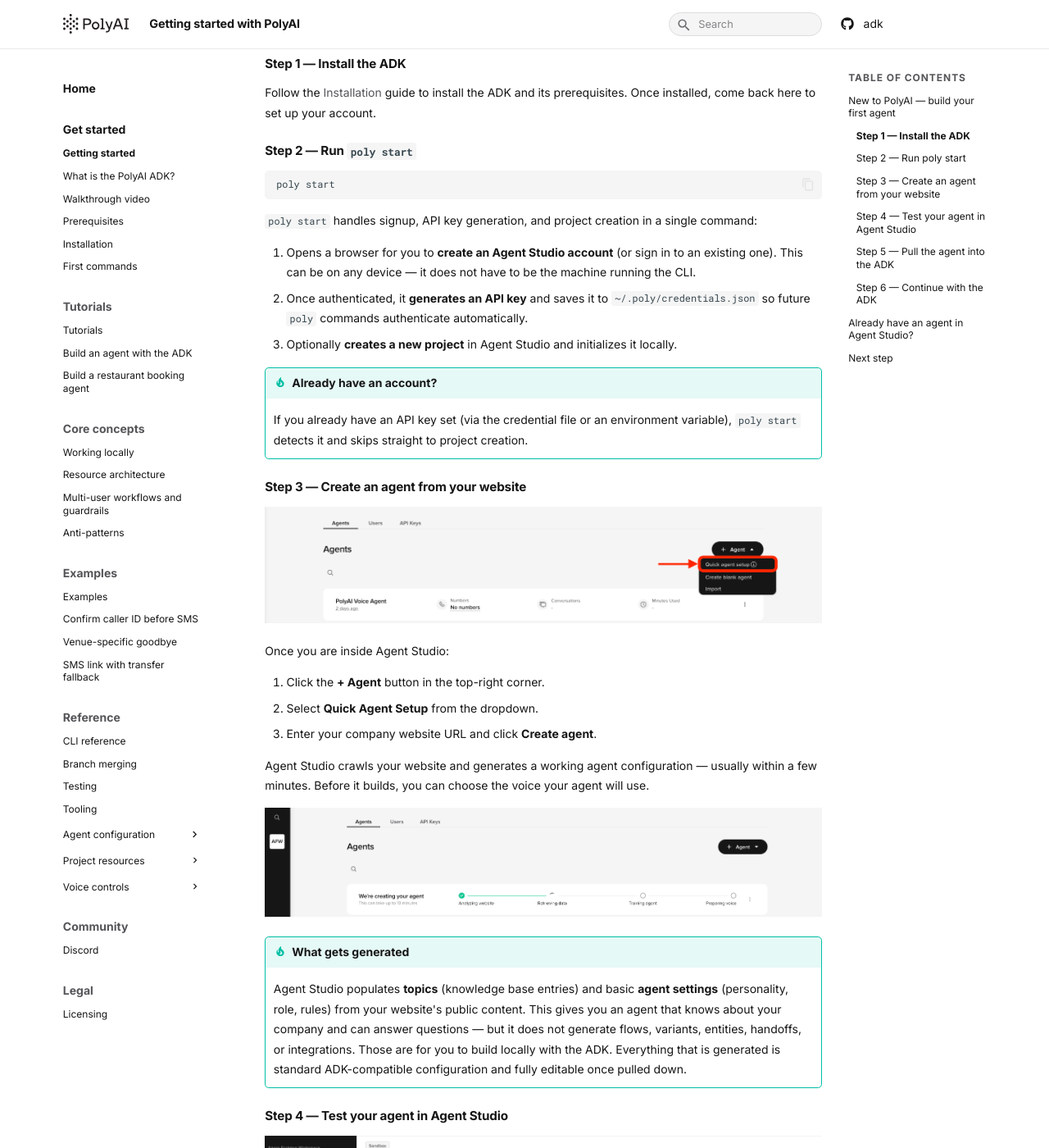
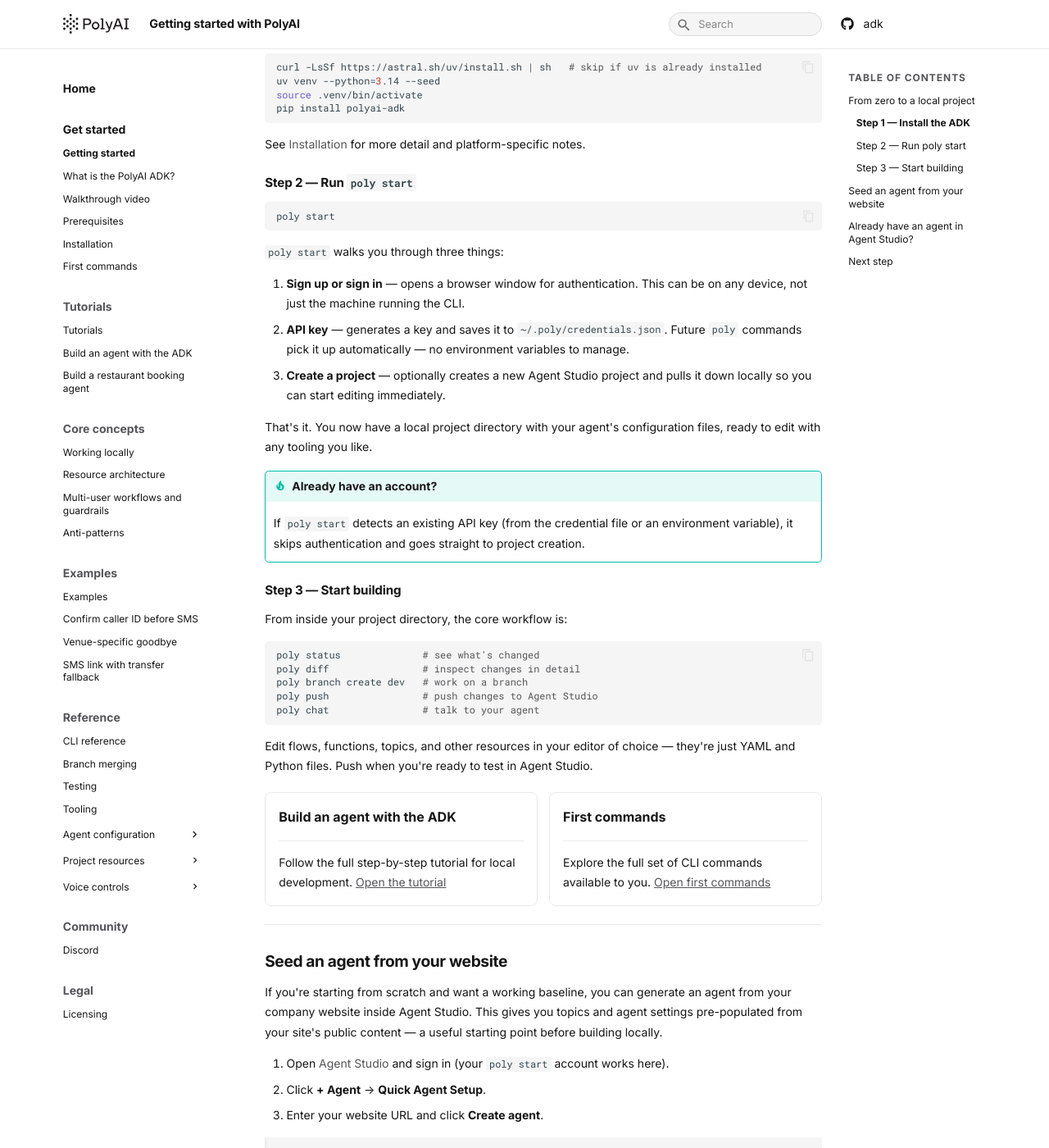
Before and after one commit to polyai/adk, an MkDocs documentation site: the page built from docs/docs/get-started/get-started.md, in a window 1280 px wide and 1400 px high, scrolled down 379 px. Shown: the whole window at 82% size. Built offline with MkDocs 1.6.1 and Material for MkDocs 9.7.7, drawn with Linux system fonts in a browser that asks for light colours; some of the changed text lies outside the part shown.

Commit message:
docs: make poly start the CLI-first getting started path
Rework the getting started journey to foreground poly start as the
primary onboarding path. The golden path is now: install → poly start →
start building. Manual API key setup via Agent Studio UI is preserved
in collapsible sections for power users.

- get-started.md: lead with install + poly start as a two-step setup,
  move agent-from-website to a secondary section, show CLI workflow
  commands immediately after setup
- prerequisites.md: poly start is the default, manual key generation
  moved into a collapsible note
- installation.md: authenticate section leads with poly start, manual
  setup collapsed, removed redundant verify section

Co-Authored-By: Claude Opus 4.6 <noreply@anthropic.com>

````diff
--- a/docs/docs/get-started/get-started.md
+++ b/docs/docs/get-started/get-started.md
@@ -1,21 +1,28 @@
 ---
 title: Getting started with PolyAI
-description: Learn how to build your first PolyAI agent in minutes, then connect it to the ADK for local development.
+description: Go from zero to a working local agent project in minutes using the ADK CLI.
 ---
 
-# Not sure where to start?
+# Getting started
 
-If you do not yet have an agent in Agent Studio, or you want a working starting point before setting up the ADK, you can build a personalized agent from your company website in a few minutes — no configuration required. The agent lives in Agent Studio as a normal project, so you can pull it straight into the ADK and continue development locally as soon as it is ready.
+The fastest way to get up and running is entirely from the command line. `poly start` handles account creation, API key setup, and project initialization in a single command — you do not need to visit Agent Studio first.
 
 ---
 
-## New to PolyAI — build your first agent
-
-If you do not yet have access to Agent Studio or an existing agent, start here.
+## From zero to a local project
 
 ### Step 1 — Install the ADK
 
-Follow the [Installation](./installation.md) guide to install the ADK and its prerequisites. Once installed, come back here to set up your account.
+Install `uv` (if you don't have it), create a virtual environment, and install the ADK:
+
+```bash
+curl -LsSf https://astral.sh/uv/install.sh | sh   # skip if uv is already installed
+uv venv --python=3.14 --seed
+source .venv/bin/activate
+pip install polyai-adk
+```
+
+See [Installation](./installation.md) for more detail and platform-specific notes.
 
 ### Step 2 — Run `poly start`
 
@@ -23,59 +30,30 @@ Follow the [Installation](./installation.md) guide to install the ADK and its pr
 poly start
 ```
 
-`poly start` handles signup, API key generation, and project creation in a single command:
+`poly start` walks you through three things:
 
-1. Opens a browser for you to **create an Agent Studio account** (or sign in to an existing one). This can be on any device — it does not have to be the machine running the CLI.
-2. Once authenticated, it **generates an API key** and saves it to `~/.poly/credentials.json` so future `poly` commands authenticate automatically.
-3. Optionally **creates a new project** in Agent Studio and initializes it locally.
+1. **Sign up or sign in** — opens a browser window for authentication. This can be on any device, not just the machine running the CLI.
+2. **API key** — generates a key and saves it to `~/.poly/credentials.json`. Future `poly` commands pick it up automatically — no environment variables to manage.
+3. **Create a project** — optionally creates a new Agent Studio project and pulls it down locally so you can start editing immediately.
+
+That's it. You now have a local project directory with your agent's configuration files, ready to edit with any tooling you like.
 
 !!! tip "Already have an account?"
-    If you already have an API key set (via the credential file or an environment variable), `poly start` detects it and skips straight to project creation.
+    If `poly start` detects an existing API key (from the credential file or an environment variable), it skips authentication and goes straight to project creation.
 
-### Step 3 — Create an agent from your website
+### Step 3 — Start building
 
-![Quick setup button Agent Studio](../assets/quick-agent-setup.png)
-
-Once you are inside Agent Studio:
-
-1. Click the **+ Agent** button in the top-right corner.
-2. Select **Quick Agent Setup** from the dropdown.
-3. Enter your company website URL and click **Create agent**.
-
-Agent Studio crawls your website and generates a working agent configuration — usually within a few minutes. Before it builds, you can choose the voice your agent will use.
-
-![Agent building step — showing Analyzing website, Retrieving data, and voice selection](../assets/agent-build.png)
-
-!!! tip "What gets generated"
-
-    Agent Studio populates **topics** (knowledge base entries) and basic **agent settings** (personality, role, rules) from your website's public content. This gives you an agent that knows about your company and can answer questions — but it does not generate flows, variants, entities, handoffs, or integrations. Those are for you to build locally with the ADK. Everything that is generated is standard ADK-compatible configuration and fully editable once pulled down.
-
-### Step 4 — Test your agent in Agent Studio
-
-![Completed lite builder](../assets/setup-agent.png)
-
-Once the agent is ready, test it inside Agent Studio to confirm it's filled in with information as expected. This gives you a working baseline before you move to local development.
-
-### Step 5 — Pull the agent into the ADK
-
-If `poly start` already created and initialized a project for you, skip this step. Otherwise, link your local folder to the project:
+From inside your project directory, the core workflow is:
 
 ```bash
-poly init
+poly status              # see what's changed
+poly diff                # inspect changes in detail
+poly branch create dev   # work on a branch
+poly push                # push changes to Agent Studio
+poly chat                # talk to your agent
 ```
 
-[`poly init`](../reference/cli.md#poly-init) walks you through interactive dropdowns to pick a region, account, and project. It creates a subdirectory and pulls the configuration automatically. Change into the project directory before running any further commands. See [First commands](./first-commands.md) for the full walkthrough.
-
-You now have a fully editable local copy of your agent.
-
-### Step 6 — Continue with the ADK
-
-From here, the standard ADK workflow applies. You can:
-
-- edit resources locally with any tooling
-- create branches with `poly branch create`
-- track changes with `poly status` and `poly diff`
-- validate and push changes back with `poly push`
+Edit flows, functions, topics, and other resources in your editor of choice — they're just YAML and Python files. Push when you're ready to test in Agent Studio.
 
 <div class="grid cards" markdown>
 
@@ -83,35 +61,56 @@ From here, the standard ADK workflow applies. You can:
 
     ---
 
-    Follow the full step-by-step workflow for local development.
+    Follow the full step-by-step tutorial for local development.
     [Open the tutorial](../tutorials/build-an-agent.md)
+
+-   **First commands**
+
+    ---
+
+    Explore the full set of CLI commands available to you.
+    [Open first commands](./first-commands.md)
 
 </div>
 
 ---
 
+## Seed an agent from your website
+
+If you're starting from scratch and want a working baseline, you can generate an agent from your company website inside Agent Studio. This gives you topics and agent settings pre-populated from your site's public content — a useful starting point before building locally.
+
+1. Open [Agent Studio](https://studio.poly.ai) and sign in (your `poly start` account works here).
+2. Click **+ Agent** → **Quick Agent Setup**.
+3. Enter your website URL and click **Create agent**.
+
+![Quick setup button Agent Studio](../assets/quick-agent-setup.png)
+
+Agent Studio crawls your site and generates a configuration — usually within a few minutes. Once it's ready, pull it into your local project:
+
+```bash
+poly pull
+```
+
+!!! tip "What gets generated"
+
+    Agent Studio populates **topics** (knowledge base entries) and basic **agent settings** (personality, role, rules) from your website's public content. It does not generate flows, variants, entities, handoffs, or integrations — those are for you to build locally with the ADK.
+
+---
+
 ## Already have an agent in Agent Studio?
 
-If you already have an agent in Agent Studio — built in the browser editor, by a PolyAI team, or using any other method — you can connect it directly to the ADK. The ADK connects to any existing Agent Studio project using the same `poly init` + `poly pull` workflow described above.
+If you have an existing project — built in the browser, by a PolyAI team, or by any other method — connect it to the ADK in two commands:
 
-1. Complete [Prerequisites](./prerequisites.md) to install local tools.
-2. Follow [Installation](./installation.md) to install the ADK.
-3. Run `poly start` to sign in and save your API key, or set it manually (see [Prerequisites — API key](./prerequisites.md#authenticate-with-an-api-key)).
-4. Run:
+```bash
+poly start    # sign in and save your API key (skip if already done)
+poly init     # interactive prompts to pick region, account, and project
+```
 
-    ```bash
-    poly init
-    ```
-
-    `poly init` shows interactive dropdowns to pick your project. See [First commands](./first-commands.md) for details.
-
-Your local folder will mirror the project in Agent Studio and you can begin editing immediately.
+`poly init` creates a local directory and pulls the full project configuration. From there the standard `poly status` / `poly push` / `poly pull` workflow applies.
 
 ---
 
 ## Next step
-
-Install the ADK and confirm your local tools are in place before running your first commands.
 
 <div class="grid cards" markdown>
 
@@ -119,14 +118,14 @@ Install the ADK and confirm your local tools are in place before running your fi
 
     ---
 
-    Install the ADK and set up your local environment.
+    Detailed install instructions, platform notes, and per-region key setup.
     [Open installation](./installation.md)
 
 -   **What is the ADK?**
 
     ---
 
-    Understand what the ADK does and how it fits into the Agent Studio workflow.
+    Understand what the ADK does and how it fits into Agent Studio.
     [Read the overview](./what-is-the-adk.md)
 
 </div>
````
Also changed, not shown: docs/docs/get-started/installation.md (+21 -31 lines), docs/docs/get-started/prerequisites.md (+46 -46 lines).
